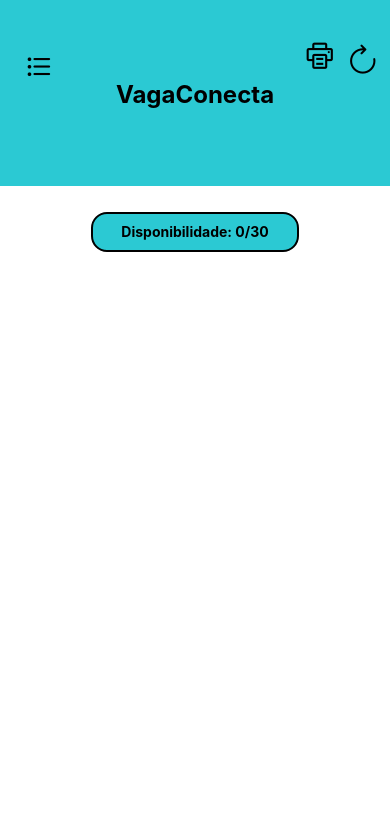
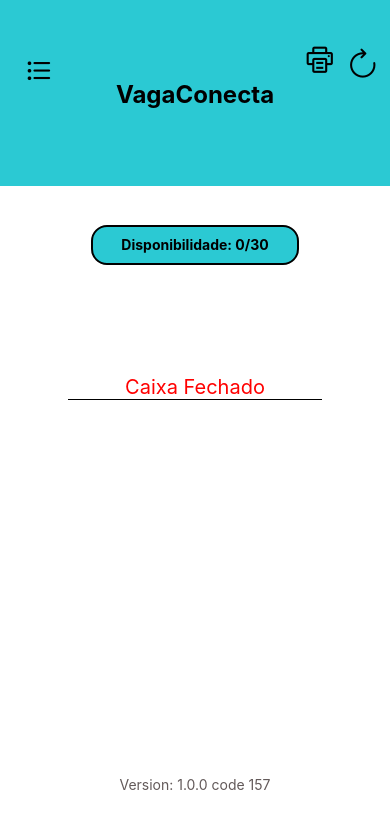
Before and after one commit to arthurwillame5/VagaConecta, a React Native app: screen / in a window 390 px wide. Shown: the top 828 px of the page. Built offline with nearby package versions, Linux system fonts and the light colour scheme.

Commit message:
foi adicionado o componente Caixa e o texto de versão do sistema

```diff
--- a/App.js
+++ b/App.js
@@ -5,6 +5,8 @@ import Button from './src/components/Button';
 import Box from './src/components/Box';
 import Contador from './src/components/Contador';
 import Icon from 'react-native-vector-icons/AntDesign';
+import BoxStatus from './src/components/BoxStatus';
+import TextVersion from './src/components/TextVersion';
 
 // função
 export default function App() {
@@ -22,6 +24,7 @@ export default function App() {
       <Title/>
     <View style={[styles.Contador]}>
       <Contador/>
+
     </View>
 
       <View style={[styles.button_entrada]}>
@@ -44,6 +47,12 @@ export default function App() {
       <Icon name='bars' size={30} onPress={click}/>
     </View>
 
+      <BoxStatus lanbelbox='Caixa Fechado'/>
+
+    <View style={styles.ContainerVersion}>
+      <TextVersion style={{color: '#635A5A' }}/>
+    </View>
+
     </View>
 
 
@@ -60,13 +69,13 @@ const styles = StyleSheet.create({
   },
   button_entrada: {
     display: 'flex',
-   // backgroundColor: 'black',
+   //backgroundColor: 'black',
    // width: '40%',
     justifyContent: 'center',
     alignItems: 'center',
     flexDirection: 'row',
    // margin: '10%',
-    bottom: '51.4%',
+    bottom: '47.4%',
     right: '9%',
   },
   button_buscar: {
@@ -77,31 +86,32 @@ const styles = StyleSheet.create({
     alignItems: 'center',
     flexDirection: 'row',
     //margin: 10,
-    bottom: '61%',
+    bottom: '57%',
     left: '10%',
   },
    Contador: {
-    bottom: '12%',
+    bottom: '9%',
    },
-   ButtonIcons: {
-
-  },
   PrinterIcons: {
    // backgroundColor: 'black',
-    bottom: '46.6%',
+    bottom: '44.6%',
     left: '32%',
   },
   ReloadIcons: {
-    bottom: '50%',
+    bottom: '48%',
     left: '43%',
    // backgroundColor: 'black',
   },
   bars: {
    // backgroundColor: 'black',
-    bottom: '53%',
+    bottom: '51%',
     right: '40%',
     //display: 'flex'
-  }
+  },
+   ContainerVersion: {
+    position: 'absolute',
+    bottom: '6%',
+  },
 });
 
 
--- /dev/null
+++ b/src/components/BoxStatus/index.js
@@ -0,0 +1,24 @@
+import React from "react";
+import { View, Text, StyleSheet } from "react-native";
+
+export default function BoxStatus({ lanbelbox }) {
+    return (
+        <View style={styles.BoxStatus}>
+            <Text style={styles.TextBoxStatus}>{lanbelbox}</Text>
+        </View>
+    );
+}
+
+const styles = StyleSheet.create({
+    BoxStatus: {
+        width: '65%',
+        borderBottomWidth: 1,
+        bottom: '17%',
+
+    },
+    TextBoxStatus: {
+        color: 'red',
+        fontSize: 20,
+        textAlign: 'center'
+    },
+});
--- a/src/components/Button/index.js
+++ b/src/components/Button/index.js
@@ -1,7 +1,6 @@
 import React, { Component } from "react";
 import { StyleSheet, Text, TouchableOpacity, View } from "react-native";
 import Icon from 'react-native-vector-icons/AntDesign'
-
 
 
 const Button = ({ lanbelButton, onpress  }) => {
@@ -32,6 +31,7 @@ const styles = StyleSheet.create({
         borderRadius: 16,
         borderWidth: 2,
         borderColor: 'black',
+
     },
     buttonText: {
         fontWeight: "bold"
--- a/src/components/Form/index.js
+++ /dev/null
@@ -1 +0,0 @@
-// remove
--- a/src/components/TextVersion/index.js
+++ b/src/components/TextVersion/index.js
@@ -1,10 +1,10 @@
 import React from "react";
-import { View, Text } from "react-native";
+import { View, Text,} from "react-native";
 
-export default function TextVersion() {
+export default function TextVersion({style}) {
     return(
         <View>
-            <Text>Version: 1.0.0 code 157</Text>
+            <Text style={style}>Version: 1.0.0 code 157</Text>
         </View>
     );
 }
```
